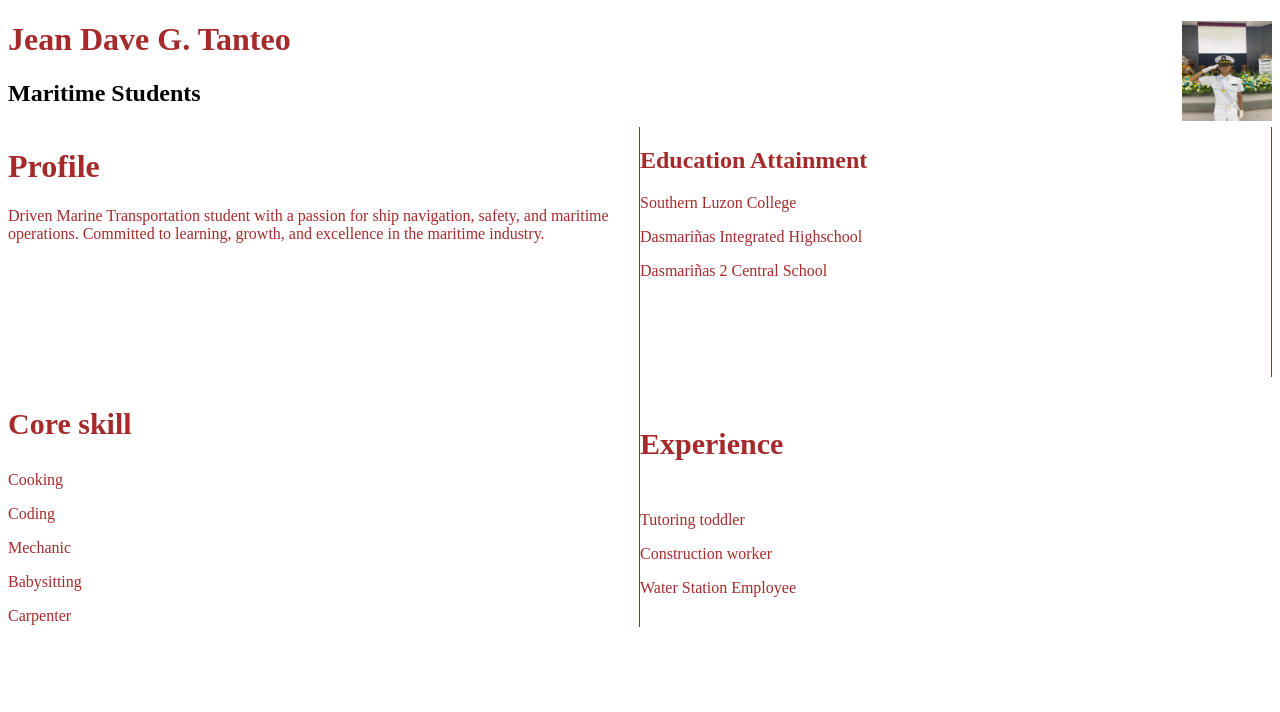
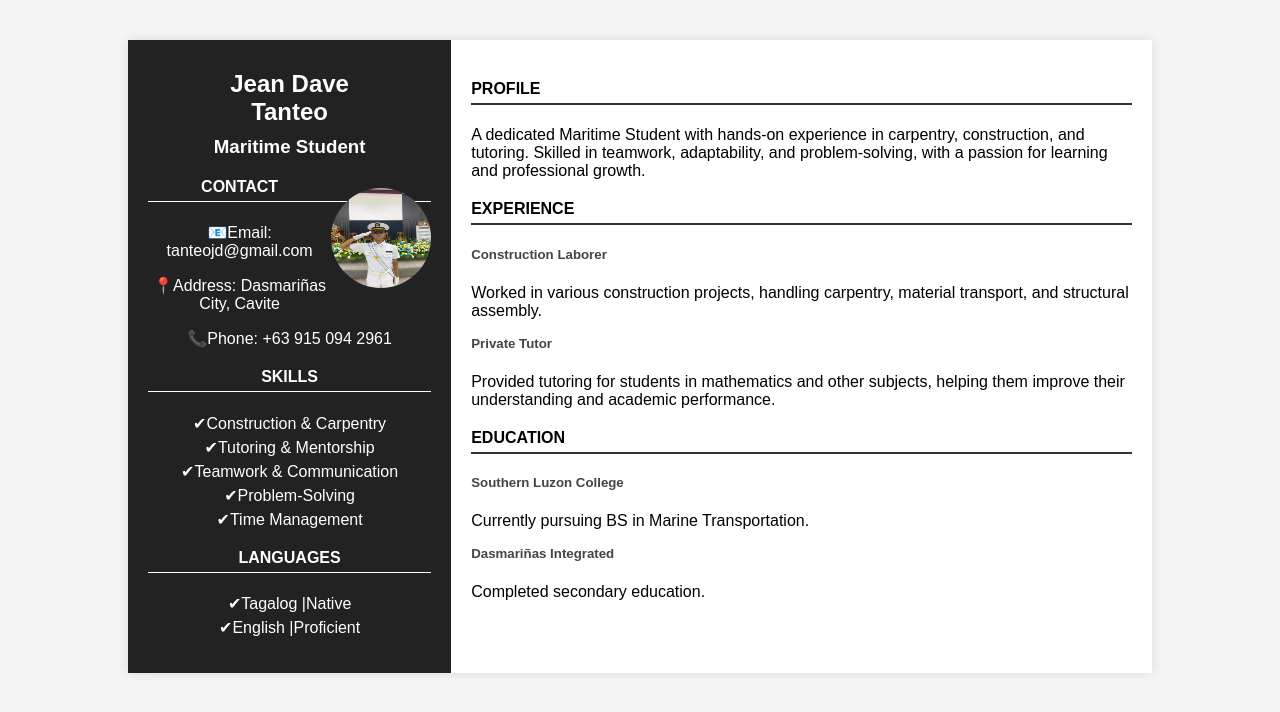
Before and after one commit to David6111/DavePortfolio, a plain HTML site: page index.html in a window 1280 px wide. Drawn offline with Linux system fonts and the light colour scheme; files that its build step writes are made by us from their sources.

Commit message:
Add files via upload

```diff
--- a/index.html
+++ b/index.html
@@ -1,110 +1,124 @@
 <!DOCTYPE html>
-<html>
+<html lang="en">
 <head>
-
-		<title> Portfolio </title>
-		<link rel="stylesheet" href="css/style.css"/>
+    <meta charset="UTF-8">
+    <meta name="viewport" content="width=device-width, initial-scale=1.0">
+    <title>Jean Dave Tanteo - Resume</title>
+    <link rel="stylesheet" href="style.css">
 </head>
 <body>
-	<a href="https://m.me/dave.tanteo.1" target="blank">
-	<img src="David.jpeg" alt= "Facebook logo" />
-	</a>
-	<h1 class="wow">Jean Dave G. Tanteo</h1>
-	<h2 class="wew">Maritime Students</h2>
-	<div class="maincontainer">
-    <div class="mycontainer">
-        <h1>Profile</h1>
-        <p>
-Driven Marine Transportation student with a passion for ship navigation, safety, and maritime operations. Committed to learning, growth, and excellence in the maritime industry.
+    <div class="resume">
+        <div class="left-column">
+            <h2>Jean Dave <br> Tanteo</h2>
+            <h3>Maritime Student</h3>
+            <img src="David.jpeg" alt="Profile Photo">
 
-</p>
+            <h4>Contact</h4>
+            <p>📧Email: tanteojd@gmail.com</p>
+            <p>📍Address: Dasmariñas City, Cavite</p>
+            <p>📞Phone: +63 915 094 2961</p>
 
+            <h4>Skills</h4>
+            <ul>
+                <li>✔Construction & Carpentry</li>
+                <li>✔Tutoring & Mentorship</li>
+                <li>✔Teamwork & Communication</li>
+                <li>✔Problem-Solving</li>
+                <li>✔Time Management</li>
+            </ul>
+
+            <h4>Languages</h4>
+            <ul>
+                <li>✔Tagalog |Native</li>
+                <li>✔English |Proficient</li>
+            </ul>
         </div>
 
-    <div class="mycontainer1">
-        <h2>Education Attainment</h2>
-        <p>Southern Luzon College</p>
-        <p>Dasmariñas Integrated Highschool</p>
-        <p>Dasmariñas 2 Central School</p>
+        <div class="right-column">
+            <h4>Profile</h4>
+            <p>A dedicated Maritime Student with hands-on experience in carpentry, construction, and tutoring. Skilled in teamwork, adaptability, and problem-solving, with a passion for learning and professional growth.</p>
 
+            <h4>Experience</h4>
+            <h5>Construction Laborer</h5>
+            <p>Worked in various construction projects, handling carpentry, material transport, and structural assembly.</p>
+
+            <h5>Private Tutor</h5>
+            <p>Provided tutoring for students in mathematics and other subjects, helping them improve their understanding and academic performance.</p>
+
+            <h4>Education</h4>
+            <h5>Southern Luzon College</h5>
+            <p>Currently pursuing BS in Marine Transportation.</p>
+
+            <h5>Dasmariñas Integrated</h5>
+            <p>Completed secondary education.</p>
         </div>
-
-    <div class="mycontainer">
-        <h3 style="font:100px">Core skill  </h3>
-        <p>Cooking</p>
-        <p>Coding</li>
-        <p>Mechanic</p>
-        <p>Babysitting</p>
-        <p>Carpenter</p>
     </div>
-
-    </div>
-
-<div class="mycontainer">
-<h5 class="hot">Experience </h5>
-<p>Tutoring toddler </p>
-<p>Construction worker</p>
-<p>Water Station Employee</p>
-
+</body>
+</html>
 <style>
- h5{
-   font-size: 30px;
- }
- h3{
-   font-size: 30px;
- }
- img{
-  width:90px;
-  height:100px;
-  float: right;
-}
-.maincontainer div{
-
-  border-right: 1px solid brown;
-
-  float:inline-start;
-  font:100px;
-}
-.mycontainer1{
-    width: 50%;
-    height: 250px;
-    overflow: auto;
-    float: right;
-    box-sizing: border-box;
-    color: brown;
-    font:100px;
+body {
+    font-family: Arial, sans-serif;
+    margin: 0;
+    padding: 0;
+    background-color: #f4f4f4;
 }
 
-.mycontainer {
-    width: 50%;
-    height: 250px;
-    overflow: auto;
-    float: left;
-    box-sizing: border-box;
-    color: brown;
-    font: 100px;
+.resume {
+    display: flex;
+    width: 80%;
+    margin: 40px auto;
+    background: white;
+    box-shadow: 0px 0px 10px rgba(0, 0, 0, 0.1);
 }
-.wow{
-  color: brown;
 
-  font-size: 200%;
-  font-align: right;
-  background:;
-  .wew{
-    color:brown;
-    font-size:100%;
+.left-column {
+    width: 30%;
+    background: #222;
+    color: white;
+    padding: 20px;
+    text-align: center;
+}
 
+.left-column h2, .left-column h3 {
+    margin: 10px 0;
 }
-  .sus{
-     width: 50%;
-    height: 250px;
-    overflow: auto;
-    float: right;
-    box-sizing: border-box;
-    color: brown;
+
+.left-column img {
+    width: 100px;
+    height: 100px;
+    border-radius: 50%;
+    margin: 20px 0;
 }
- .hot h5{
-    font:150px;
+
+.left-column h4 {
+    text-transform: uppercase;
+    border-bottom: 1px solid white;
+    padding-bottom: 5px;
+    margin-top: 20px;
 }
-</body>
-</html>
+
+.left-column ul {
+    list-style-type: none;
+    padding: 0;
+}
+
+.left-column ul li {
+    margin: 5px 0;
+}
+
+.right-column {
+    width: 70%;
+    padding: 20px;
+}
+
+.right-column h4 {
+    text-transform: uppercase;
+    border-bottom: 2px solid #333;
+    padding-bottom: 5px;
+    margin-top: 20px;
+}
+
+.right-column h5 {
+    margin-top: 10px;
+    color: #444;
+}
--- a/style.css
+++ b/style.css
@@ -1 +1,53 @@
-/* Add all your styles here */
+img{
+  width:90px;
+  height:100px;
+  float: right;
+}
+.maincontainer div{
+
+  border-right: 1px solid brown;
+
+  float:inline-start;
+  font:100px;
+}
+.mycontainer1{
+    width: 50%;
+    height: 250px;
+    overflow: auto;
+    float: right;
+    box-sizing: border-box;
+    color: brown;
+    font:100px;
+}
+
+.mycontainer {
+    width: 50%;
+    height: 250px;
+    overflow: auto;
+    float: left;
+    box-sizing: border-box;
+    color: brown;
+    font: 100px;
+}
+.wow{
+  color: brown;
+
+  font-size: 200%;
+  font-align: right;
+  background:;
+  .wew{
+    color:brown;
+    font-size:100%;
+
+  }
+  .sus{
+     width: 50%;
+    height: 250px;
+    overflow: auto;
+    float: right;
+    box-sizing: border-box;
+    color: brown;
+  }
+ .hot h5{
+    font:150px;
+  }
```
Also changed, not shown: 1 other file. Lines whose indentation alone changed are shown as unchanged.
